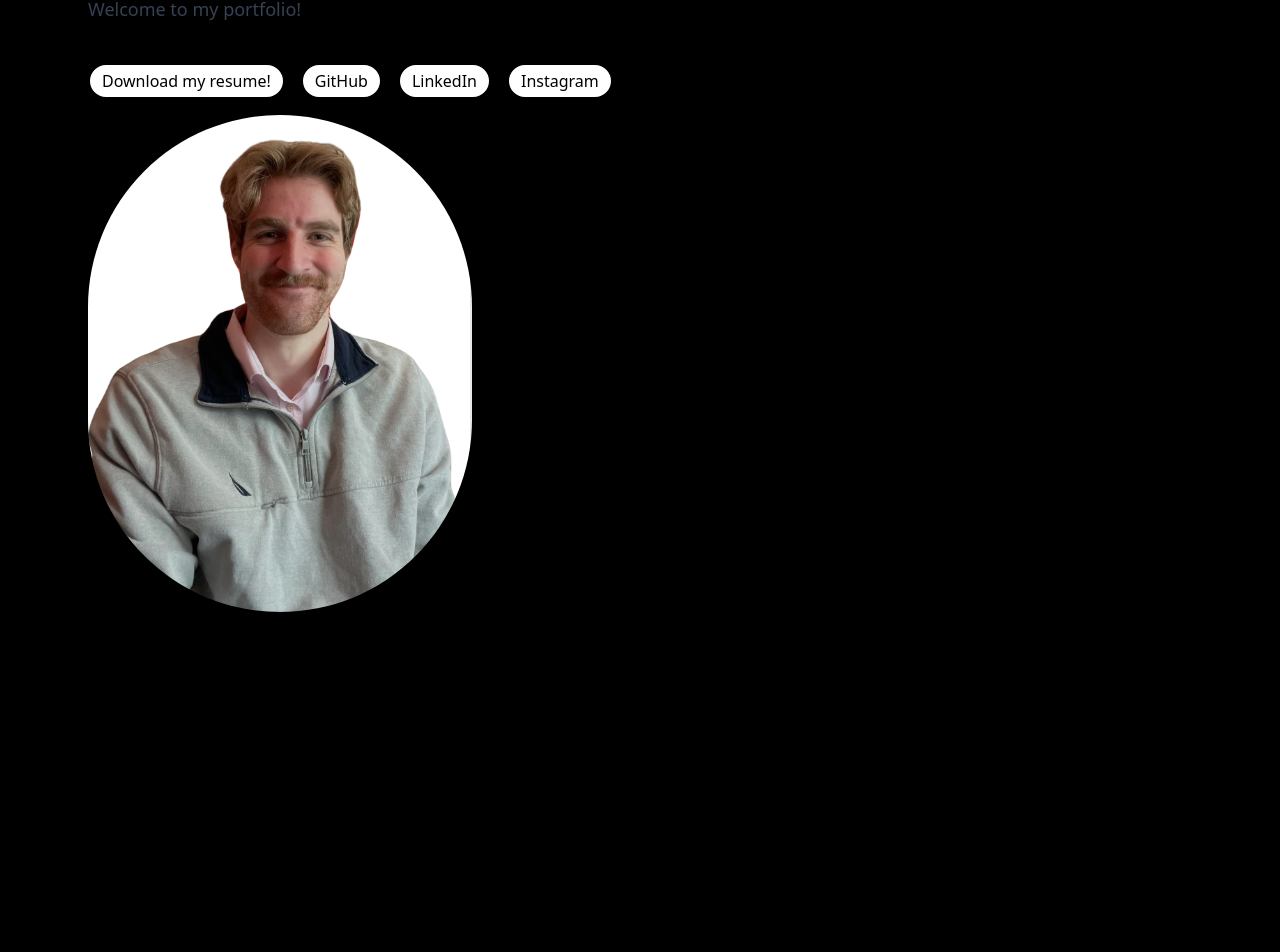
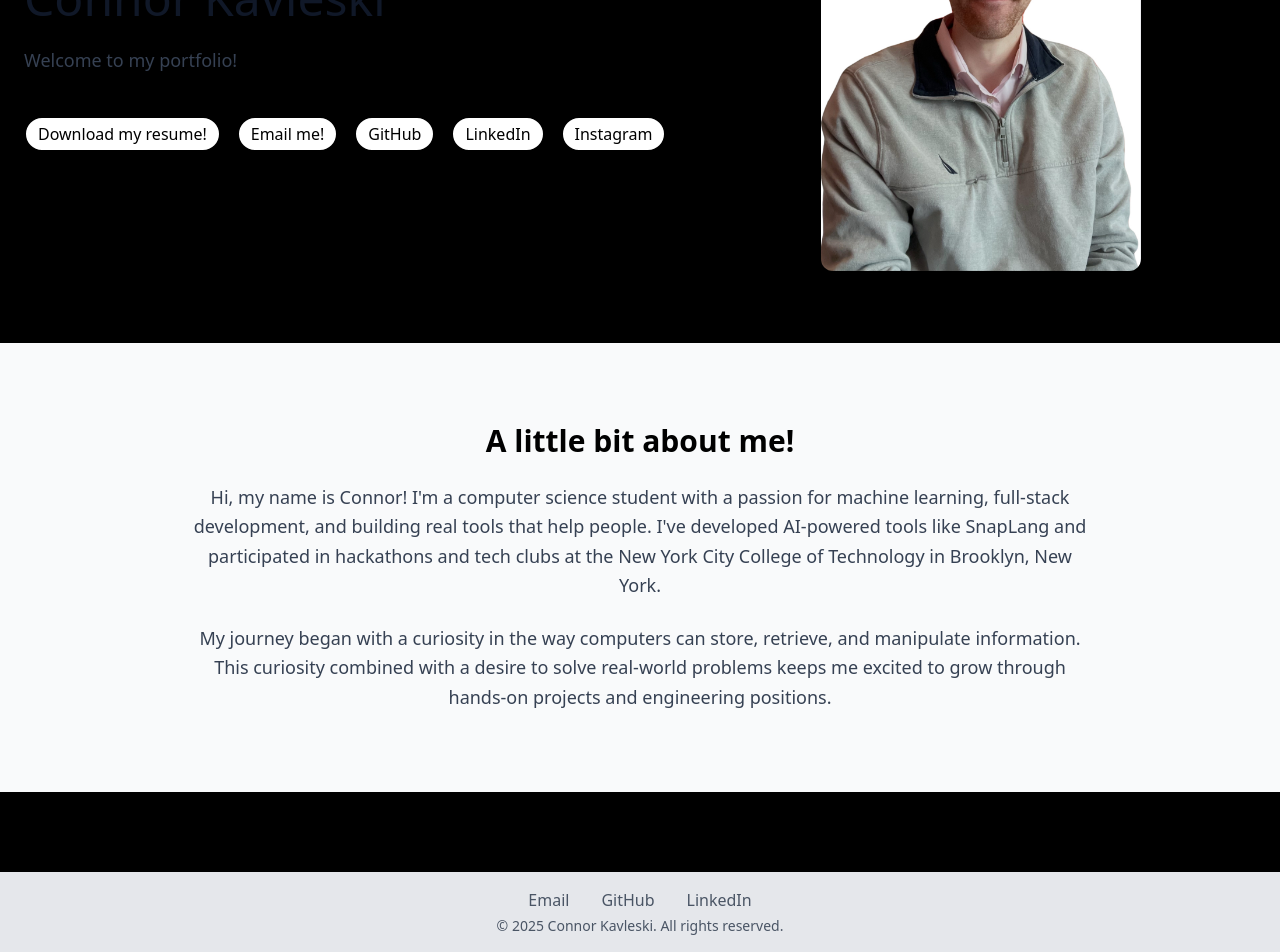
Before and after one commit to Con-Adonis/Connor-Portfolio, a Next.js app: page / in a window 1280 px wide. Shown: the part 257-1209 px from the top of the page. Before the commit the page ends 869 px from the top, so only its background shows below. Built offline with nearby package versions, Linux system fonts and the light colour scheme.

Commit message:
Added 'About Me' and footer sections

```diff
--- a/src/pages/index.tsx
+++ b/src/pages/index.tsx
@@ -1,43 +1,113 @@
 import Navbar from "@/components/navbar";
 
-export default function Home(){
-  return(
+export default function Home() {
+  return (
     <>
       <Navbar />
-      <main className="min-h-screen pl-16 pt-25 font-sans">
-        <section className="min-h-[70vh] flex flex-col-reverse md:flex-row items-center justify-between gap-8 px-6 pt-20 max-w-7xl mx-auto">
-          <div className="text-left space-y-4">
+      <main className="min-h-screen pt-10 font-sans">
+        {/* Greeting Section */}
+        <section className="min-h-[70vh] flex flex-col md:flex-row items-center justify-between gap-6 px-6 max-w-7xl mx-auto">
+          {/* Left: Text Content */}
+          <div className="flex-[1.2] text-left">
             <h1 className="text-5xl text-gray-900 mb-6">Connor Kavleski</h1>
-            <p className="text-gray-700 text-lg mb-6 max-w-xl loading-relaxes">Welcome to my portfolio!</p>
+            <p className="text-gray-700 text-lg mb-6 max-w-xl leading-relaxed">
+              Welcome to my portfolio!
+            </p>
 
-            <div className="flex flex-wrap gap-4 pt-4">
-              {/*Resume */}
-              <a href="/resume.pdf" download className="px-3 py-1 bg-white text-black border border-2 border-black rounded-full cursor-pointer transition duration-300 ease-in-out hover:scale-99 hover:bg-black hover:text-white">
+            <div className="flex flex-wrap gap-4 pt-4 max-w-2xl">
+              {/* Resume */}
+              <a
+                href="/resume.pdf"
+                download
+                className="px-3 py-1 bg-white text-black border border-2 border-black rounded-full cursor-pointer transition duration-300 ease-in-out hover:scale-99 hover:bg-black hover:text-white"
+              >
                 Download my resume!
               </a>
 
-              {/*GitHub */}
-              <a href="https://github.com/Con-Adonis" target="_blank" className="px-3 py-1 bg-white text-black border border-2 border-black rounded-full cursor-pointer transition duration-300 ease-in-out hover:scale-99 hover:bg-black hover:text-white">
+              {/* Email */}
+              <a
+                href="mailto:conkavleski@gmail.com"
+                className="px-3 py-1 bg-white text-black border border-2 border-black rounded-full cursor-pointer transition duration-300 ease-in-out hover:scale-99 hover:bg-black hover:text-white"
+              >
+                Email me!
+              </a>
+
+              {/* GitHub */}
+              <a
+                href="https://github.com/Con-Adonis"
+                target="_blank"
+                className="px-3 py-1 bg-white text-black border border-2 border-black rounded-full cursor-pointer transition duration-300 ease-in-out hover:scale-99 hover:bg-black hover:text-white"
+              >
                 GitHub
               </a>
 
-              {/*LinkedIn */}
-              <a href="https://www.linkedin.com/in/connor-kavleski/" target="_blank" className="px-3 py-1 bg-white text-black border border-2 border-black rounded-full cursor-pointer transition duration-300 ease-in-out hover:scale-99 hover:bg-black hover:text-white">
+              {/* LinkedIn */}
+              <a
+                href="https://www.linkedin.com/in/connor-kavleski/"
+                target="_blank"
+                className="px-3 py-1 bg-white text-black border border-2 border-black rounded-full cursor-pointer transition duration-300 ease-in-out hover:scale-99 hover:bg-black hover:text-white"
+              >
                 LinkedIn
               </a>
 
-              {/*Instagram */}
-              <a href="https://www.instagram.com/con.adonis/" target="_blank" className="px-3 py-1 bg-white text-black border border-2 border-black rounded-full cursor-pointer transition duration-300 ease-in-out hover:scale-99 hover:bg-black hover:text-white">
+              {/* Instagram */}
+              <a
+                href="https://www.instagram.com/con.adonis/"
+                target="_blank"
+                className="px-3 py-1 bg-white text-black border border-2 border-black rounded-full cursor-pointer transition duration-300 ease-in-out hover:scale-99 hover:bg-black hover:text-white"
+              >
                 Instagram
               </a>
             </div>
+          </div>
 
-            {/*Right side image */}
-            <div className="w-full max-w-xs md:max-w-sm rounded-full overflow-hidden shadow-md align-right">
-              <img src="/profile.jpeg" alt="Connor Kavleski" className="object-cover w-full h-full" />
+          {/* Right: Profile Image */}
+          <div className="flex-1 flex justify-center">
+            <div className="w-72 h-96 md:w-80 md:h-[26rem] rounded-xl overflow-hidden shadow-md transition-transform duration-300 hover:scale-105">
+              <img
+                src="/profile.jpeg"
+                alt="Connor Kavleski"
+                className="w-full h-full object-cover"
+              />
             </div>
           </div>
         </section>
+
+        {/* About Me Section */}
+        <section className="bg-gray-50 py-20 px-6">
+          <div className="max-w-4xl mx-auto text-center space-y-6">
+            <h2 className="text-3xl font-semibold text-black">
+              A little bit about me!
+            </h2>
+            <p className="text-gray-700 text-lg leading-relaxed">
+              Hi, my name is Connor! I'm a computer science student with a passion for machine learning, full-stack development, and building real tools that help people.
+              I've developed AI-powered tools like SnapLang and participated in hackathons and tech clubs at the New York City College of Technology in Brooklyn, New York.
+            </p>
+            <p className="text-gray-700 text-lg leading-relaxed">
+              My journey began with a curiosity in the way computers can store, retrieve, and manipulate information. This curiosity combined with a desire to solve
+              real-world problems keeps me excited to grow through hands-on projects and engineering positions.
+            </p>
+          </div>
+        </section>
+
+        {/* Footer */}
+        <footer className="bg-gray-200 text-gray-600 text-center py-4 mt-20">
+          <p className="text-md pb-1">
+            <a href="mailto:conkavleski@gmail.com" className="hover:underline px-4">
+              Email
+            </a>
+            <a href="https://github.com/Con-Adonis" className="hover:underline px-4">
+              GitHub
+            </a>
+            <a
+              href="https://www.linkedin.com/in/connor-kavleski/"
+              className="hover:underline px-4"
+            >
+              LinkedIn
+            </a>
+          </p>
+          <p className="text-sm">&copy; {new Date().getFullYear()} Connor Kavleski. All rights reserved.</p>
+        </footer>
       </main>
     </>
   );
```
